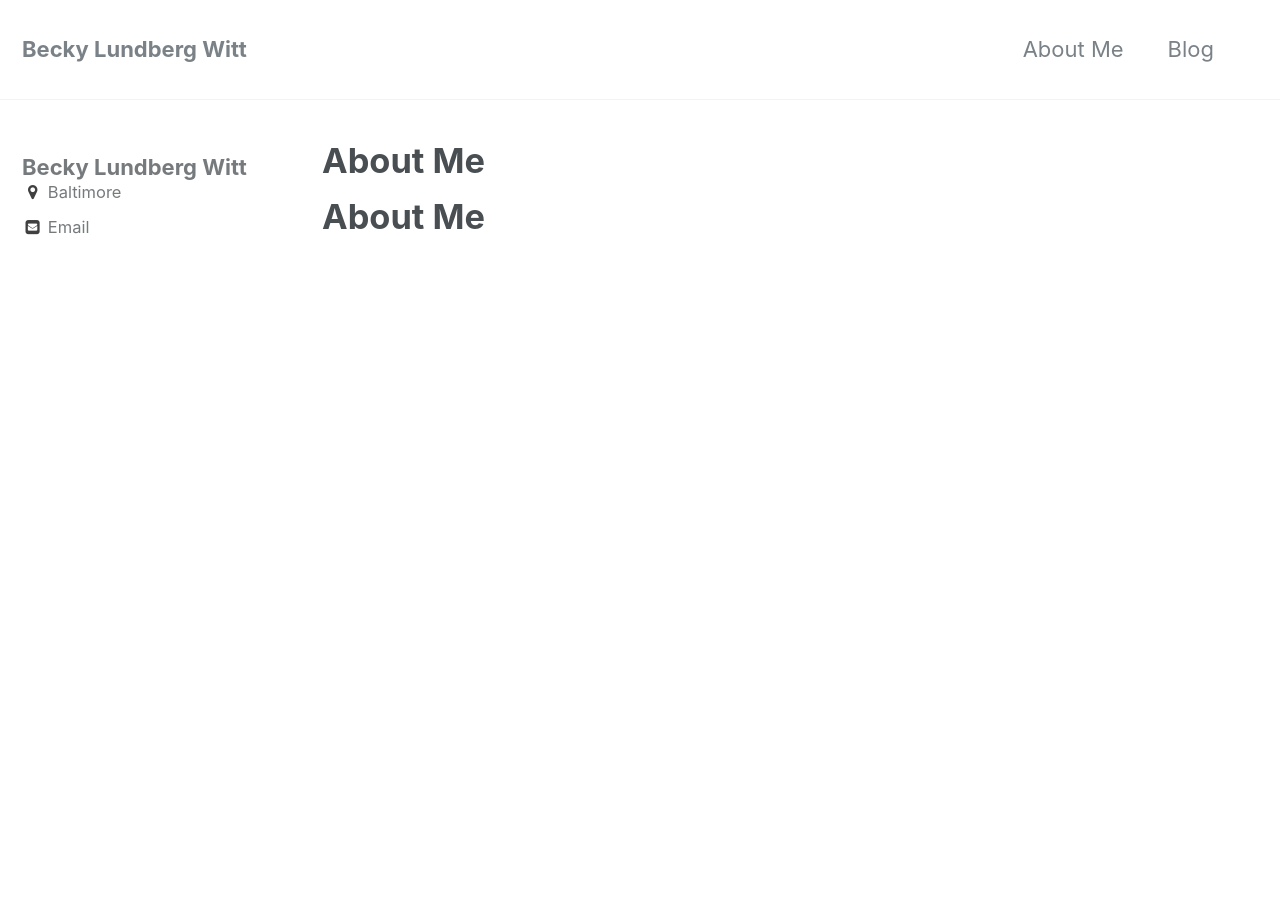
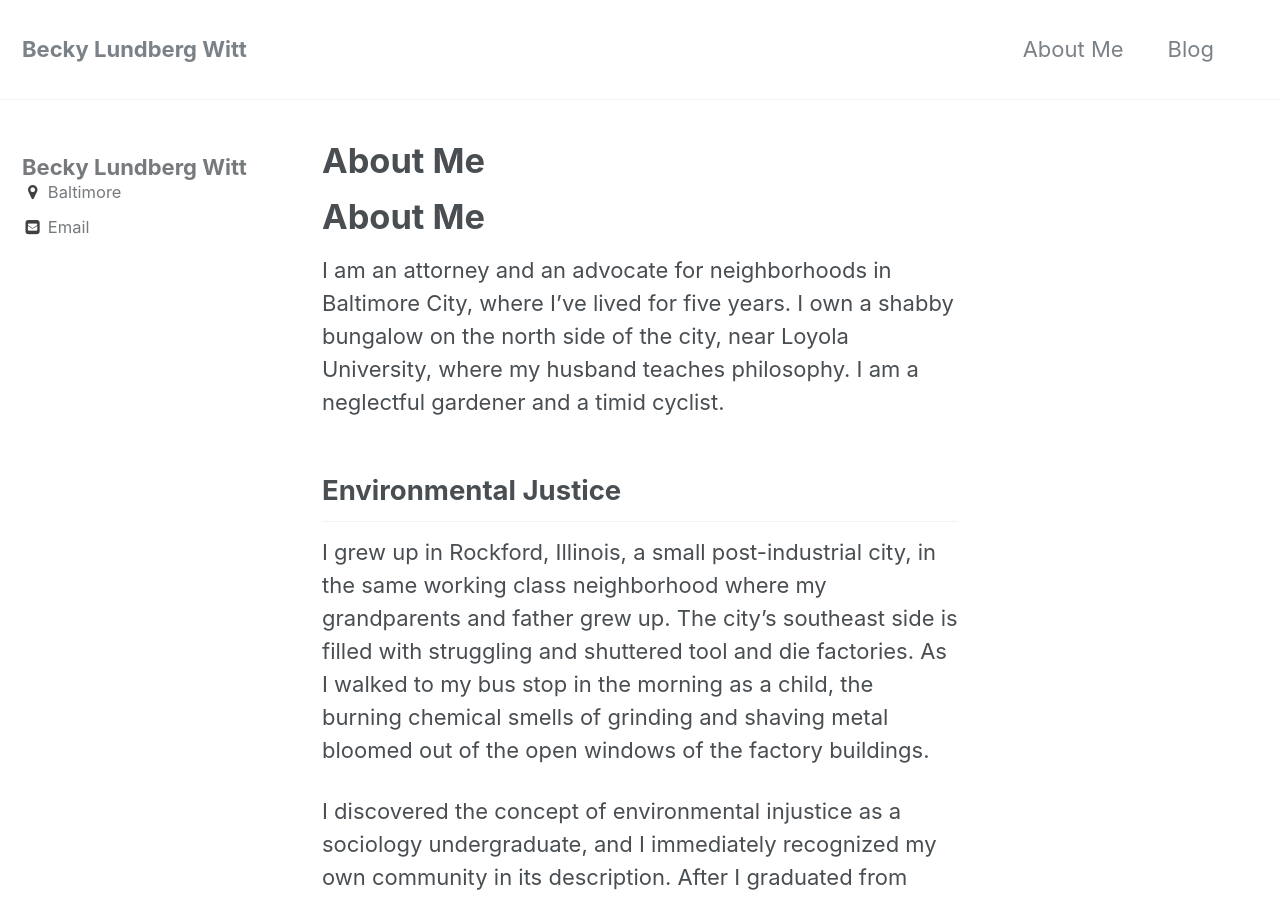
Before and after one commit to beckywitt/beckywitt.github.io, a Jekyll site: the page built from pages/about-me.md, in a window 1280 px wide and 900 px high. Built offline with Jekyll 4.4.1, drawn with Linux system fonts in a browser that asks for light colours; our own code applies the rules of GitHub Pages for plain Markdown files; some of the changed text lies outside the part shown.

Commit message:
filled out about me (not done yet though)

```diff
--- a/pages/about-me.md
+++ b/pages/about-me.md
@@ -2,3 +2,21 @@
 permalink: /about-me/
 ---
 # About Me
+
+I am an attorney and an advocate for neighborhoods in Baltimore City, where I've lived for five years. I own a shabby bungalow on the north side of the city, near Loyola University, where my husband teaches philosophy. I am a neglectful gardener and a timid cyclist.
+
+## Environmental Justice
+
+I grew up in Rockford, Illinois, a small post-industrial city, in the same working class neighborhood where my grandparents and father grew up. The city's southeast side is filled with struggling and shuttered tool and die factories. As I walked to my bus stop in the morning as a child, the burning chemical smells of grinding and shaving metal bloomed out of the open windows of the factory buildings.
+
+I discovered the concept of environmental injustice as a sociology undergraduate, and I immediately recognized my own community in its description. After I graduated from college, as I flipped through an issue of Orion magazine, the following paragraph from [Sandra Steingraber's essay, titled *Environmental Amnesia*](https://orionmagazine.org/article/environmental-amnesia/) jolted me:
+
+>"I was recently invited to Rockford, Illinois, to speak about toxic chemicals. That seemed appropriate because Rockford is the site of a longstanding Superfund site. Solvents used by former businesses had drizzled into drinking water wells. Rockford is famous within toxicology circles because of the bladder-cancer cluster that was discovered here and because it was here where researchers figured out, in the 1980s, that the level of solvents in human blood is predicted not by the amount of water drunk from the tap but by the length of “shower run times.” In other words, inhalation is a bigger route of exposure to solvent-contaminated drinking water than drinking it, and showering provides the biggest dose. And yet only two people in my college audience knew about these studies — or even knew that Rockford had a Superfund site. Even the local emergency-room physician hadn’t heard the news.""
+
+Even as someone who had been exposed to the idea of environmental injustice and who had grown up less than a mile from the Superfund site, I had had no idea about my hometown's fame (infamy?) among toxicologists.
+
+## Legal Career
+
+After a year serving through the Americorps*VISTA program at an environmental organization in Boston, I graduated from Boston University School of Law in 2011.
+
+Post-graduation, I worked for several months as a Legal Fellow in Sacramento, at the California state Department of Toxic Substances Control (DTSC), a division of the state's environmental protection agency. I
```
Also changed, not shown: _posts/2017-07-10-test-post.md (deleted, +0 -5 lines), _posts/2017-08-11-beckys-education.md (deleted, +0 -7 lines), _posts/2017-08-11-welcome-post.md (+1 -1 lines).
